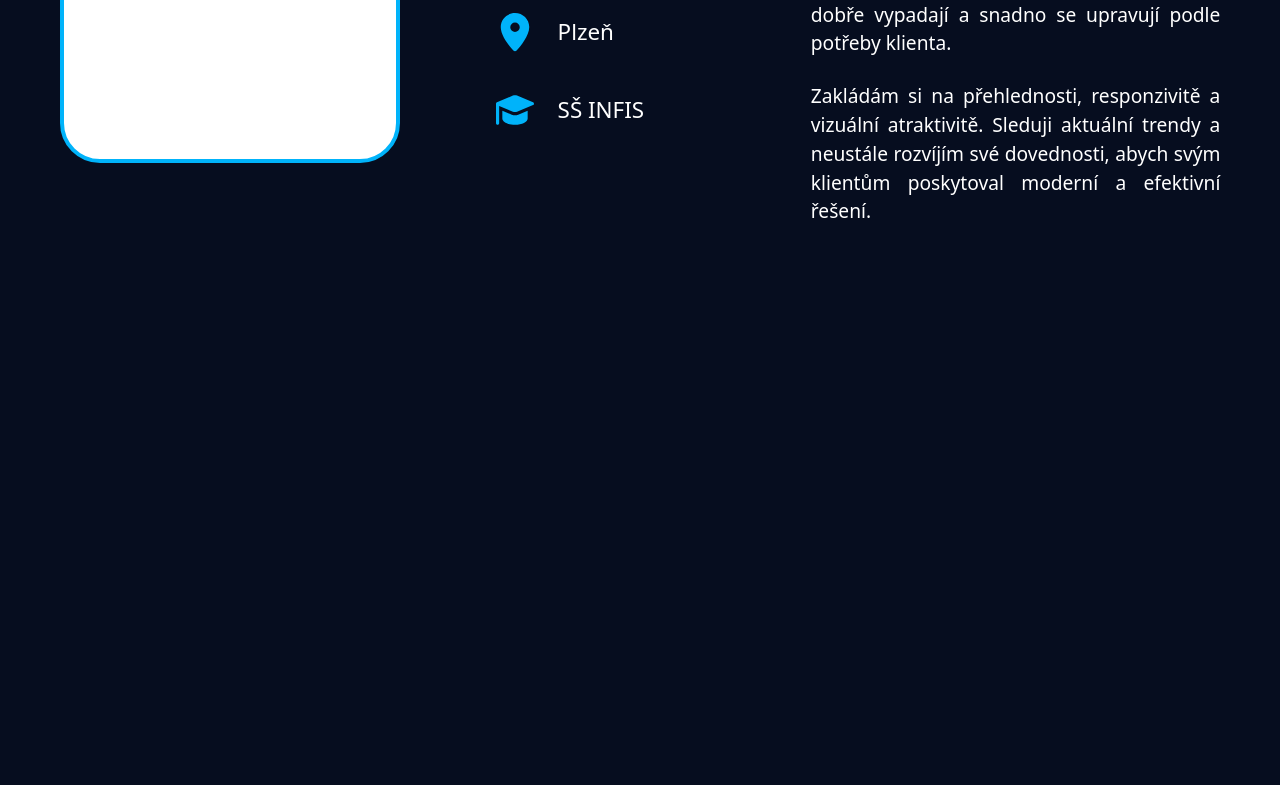
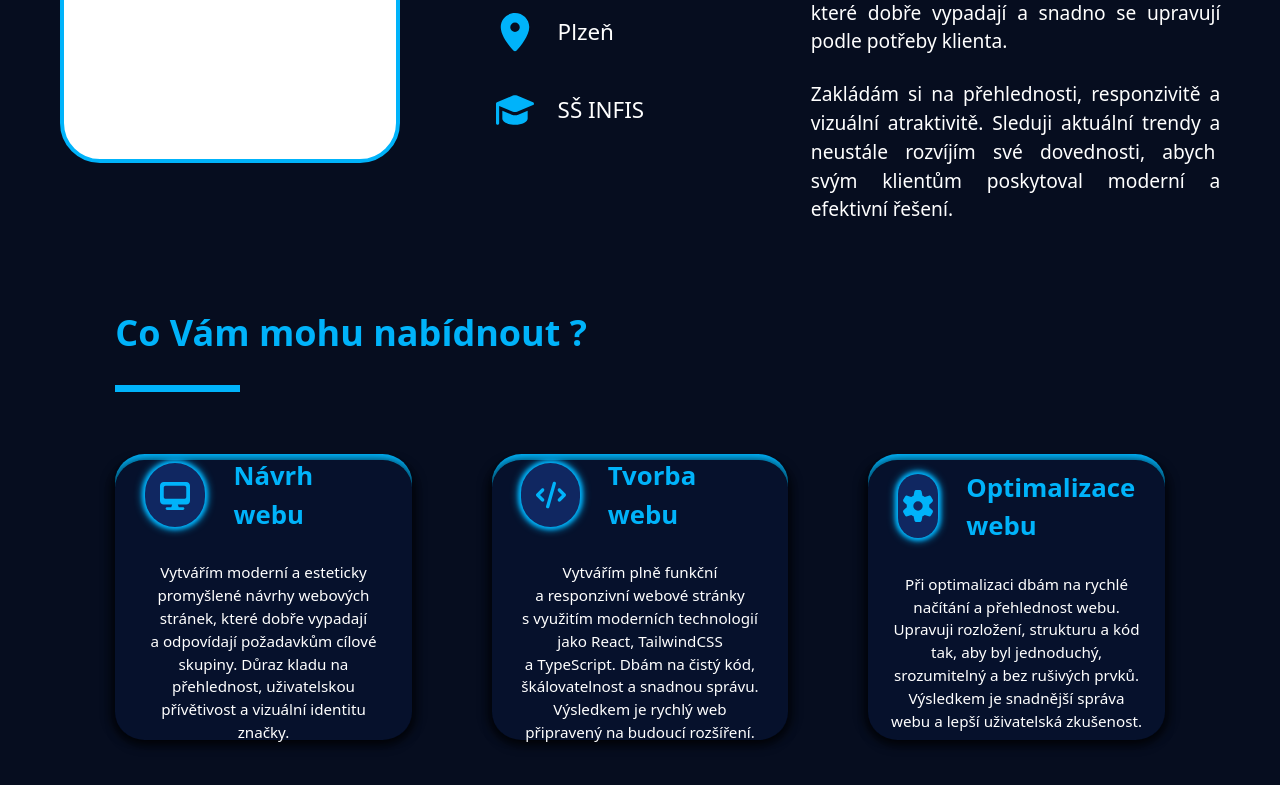
Before and after one commit to dtnguyen5/web-portfolio-2025, a Next.js app: page /about in a window 1280 px wide. Shown: the part 407-1192 px from the top of the page. Built offline with nearby package versions, Linux system fonts and the light colour scheme.

Commit message:
přidání nabídek

```diff
--- a/src/app/about/page.tsx
+++ b/src/app/about/page.tsx
@@ -1,4 +1,5 @@
 import Header from "@/components/Header"
+import Nabidky from "@/components/Nabidky"
 import { FontAwesomeIcon } from "@fortawesome/react-fontawesome"
 import { faUser, faBirthdayCake, faMapMarkerAlt, faGraduationCap } from "@fortawesome/free-solid-svg-icons"
 
@@ -50,15 +51,15 @@ const AboutPage = () => {
           </div>
 
           {/* About text */}
-          <div className="pl-20 flex flex-col justify-center w-[32vw] gap-7">
+          <div className="pl-20 flex flex-col justify-center w-[32vw] gap-6">
             <h2 className="text-[var(--light-blue)] text-4xl font-bold mb-8 font-poppins text-center">O mně</h2>
-            <div className="max-w-md flex-col">
+            <div className="rounded-[30px] p-8">
               <div className="flex flex-col gap-6">
-                <p className="text-[var(--bila)] text-[1.2rem] w-[32vw] font-poppins leading-normal text-justify break-words">
-                  Jsem webový vývojář z Plzně a specializuji se na tvorbu moderních, funkčních a snadno udržovatelných webových stránek. Weby vytvářím v Reactu, TypeScriptu, TailwindCSS a SCSS. Díky těmto technologiím tvořím rychlé, dynamické a škálovatelné projekty, které dobře vypadají a snadno se upravují podle potřeby klienta.
+                <p className="text-[var(--bila)] text-[1.2rem] font-poppins leading-normal text-justify break-words">
+                  Jsem webový vývojář z Plzně a specializuji se na tvorbu moderních, funkčních a snadno udržovatelných webových stránek. Weby vytvářím v Reactu, TypeScriptu, TailwindCSS a{'\u00A0'}SCSS. Díky těmto technologiím tvořím rychlé, dynamické a{'\u00A0'}škálovatelné projekty, které dobře vypadají a snadno se upravují podle potřeby klienta.
                 </p>
-                <p className="text-[var(--bila)] text-[1.2rem] w-[32vw] font-poppins leading-normal text-justify break-words">
-                  Zakládám si na přehlednosti, responzivitě a vizuální atraktivitě. Sleduji aktuální trendy a neustále rozvíjím své dovednosti, abych svým klientům poskytoval moderní a efektivní řešení.
+                <p className="text-[var(--bila)] text-[1.2rem] font-poppins leading-normal text-justify break-words">
+                  Zakládám si na přehlednosti, responzivitě a vizuální atraktivitě. Sleduji aktuální trendy a neustále rozvíjím své dovednosti, abych{'\u00A0'} svým klientům poskytoval moderní a efektivní řešení.
                 </p>
               </div>
             </div>
@@ -70,7 +71,18 @@ const AboutPage = () => {
       {/* Section 2 */}
       <div className="w-full h-[70vh] flex justify-center items-center">
 
+        <div className="w-[82%] h-[70vh] flex flex-col gap-17">
+          {/* Nadpis */}
+          <div className="w-full flex flex-col gap-8">
+            <h2 className="text-[var(--light-blue)] text-4xl font-bold font-poppins">Co Vám mohu nabídnout ?</h2>
+            <div className="w-[125px] h-[7px] bg-[var(--light-blue)]"></div>
+          </div>
+          {/* Karty nabídek */}
+          <div>
+            <Nabidky />
+          </div>
 
+        </div>
 
       </div>
 
--- a/src/app/globals.css
+++ b/src/app/globals.css
@@ -6,6 +6,8 @@
   --dark-blue: #060D1F;
   --light-blue: #00B3FA;
   --bila: #FFFFFF;
+  --dark-blue2: #102761;
+  --blue-low: rgba(7, 21, 56, 0.55);
   --poppins: font-family('Poppins', sans-serif);
   --inter: font-family('Inter', sans-serif);
 }
--- /dev/null
+++ b/src/components/Nabidky.tsx
@@ -0,0 +1,44 @@
+import { FontAwesomeIcon } from "@fortawesome/react-fontawesome";
+import { faDesktop, faCode, faGear } from "@fortawesome/free-solid-svg-icons";
+
+const Nabidky = () => {
+  const cards = [
+    {
+      title: "Návrh webu",
+      icon: faDesktop,
+      text: `Vytvářím moderní a\u00A0esteticky promyšlené návrhy webových stránek, které dobře vypadají a\u00A0odpovídají požadavkům cílové skupiny. Důraz kladu na přehlednost, uživatelskou přívětivost a\u00A0vizuální identitu značky.`
+    },
+    {
+      title: "Tvorba webu",
+      icon: faCode,
+      text: `Vytvářím plně funkční a\u00A0responzivní webové stránky s\u00A0využitím moderních technologií jako React, TailwindCSS a\u00A0TypeScript. Dbám na čistý kód, škálovatelnost a\u00A0snadnou správu. Výsledkem je rychlý web připravený na budoucí rozšíření.`,
+    },
+    {
+      title: "Optimalizace webu",
+      icon: faGear,
+      text: `Při optimalizaci dbám na rychlé načítání a přehlednost webu. Upravuji rozložení, strukturu a kód tak, aby byl jednoduchý, srozumitelný a bez rušivých prvků. Výsledkem je snadnější správa webu a lepší uživatelská zkušenost.`,
+    },
+  ];
+
+  return (
+    <div className="flex flex-col md:flex-row gap-20 justify-center items-center">
+      {cards.map((card, index) => (
+        <div
+          key={index}
+          className="bg-[var(--blue-low)] text-[var(--light-blue)] flex flex-col justify-center items-center h-[35vh] w-[30vw] gap-7 rounded-[10%]"
+          style={{ boxShadow: '0 6px 10px rgba(0, 0, 0, 0.6), 6px 0 10px rgba(0, 0, 0, 0.4), -6px 0 10px rgba(0, 0, 0, 0.4), 0 -6px 0 var(--light-blue)' }}
+        >
+          <div className="flex flex-row items-center gap-7 w-[80%]">
+            <div className="text-[var(--light-blue)] bg-[var(--dark-blue2)] rounded-full flex items-center justify-center w-16 h-16" style={{ boxShadow: '0 0 4px 2px var(--light-blue), 0 0 8px 2px var(--light-blue)' }}>
+              <FontAwesomeIcon icon={card.icon} style={{ fontSize: '28px', width: '30px', height: '30px' }} />
+            </div>
+            <h3 className="text-[1.61rem] font-bold">{card.title}</h3>
+          </div>
+          <p className="text-[var(--bila)] text-center text-[0.95rem] px-6 max-w-[85%]">{card.text}</p>
+        </div>
+      ))}
+    </div>
+  );
+};
+
+export default Nabidky;
```
Also changed, not shown: Frontend/tsconfig.json (added, +27 -0 lines).
